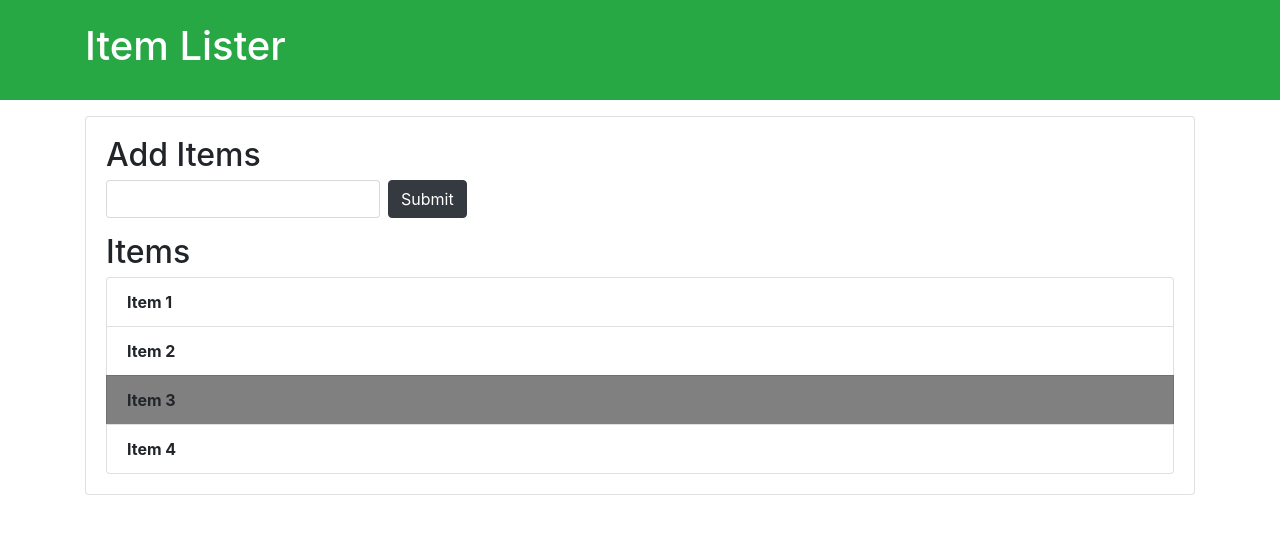
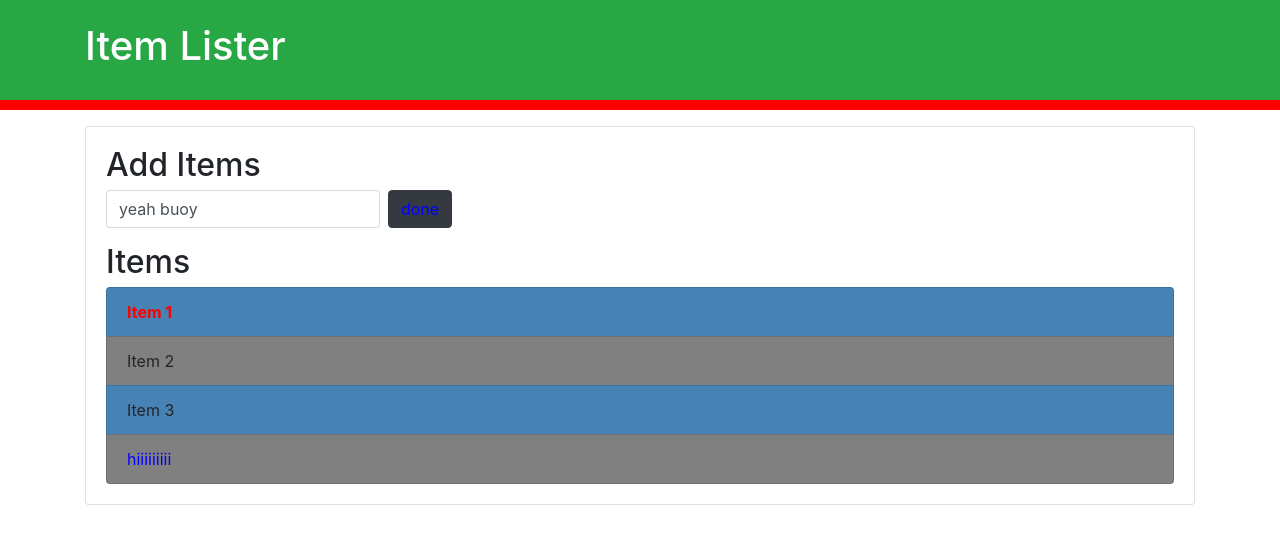
Before and after one commit to Surya-Pratap1912/sharpener_new, a plain HTML site: page index.html in a window 1280 px wide. Drawn offline with nearby package versions, Linux system fonts and the light colour scheme.

Commit message:
5th commit

```diff
--- a/index.html
+++ b/index.html
@@ -16,7 +16,7 @@
 <body>
   <header id="main-header" class="bg-success text-white p-4 mb-3">
     <div class="container">
-      <h1 id="header-title">Item Lister <span style="display:none">123</span></h1>
+      <h1 id="header-title">Item Lister </h1>
     </div>
   </header>
   <div class="container">
@@ -36,21 +36,34 @@
    </div>
   </div>
   <script>
-    var tgname= document.getElementsByTagName('li');
-console.log(tgname);
+    var header=document.querySelector('#main-header');
 
-tgname[2].style.backgroundColor= 'grey';
-tgname[1].style.fontWeight='bold';
-tgname[2].style.fontWeight='bold';
-tgname[3].style.fontWeight='bold';
-tgname[0].style.fontWeight='bold';
+console.log(header);
+header.style.borderBottom='solid red 10px';
 
-for(let i=0;i<items.length;i++)
+var input= document.querySelector('input');
+input.value="yeah buoy";
+
+var in_submit= document.querySelector('input[type="submit"]');
+in_submit.value='done';
+in_submit.style.color='blue';
+
+var lst= document.querySelector('.list-group-item:first-child');
+var lst2= document.querySelector('.list-group-item:last-child');
+lst.style.color='red';
+lst2.style.color='blue';
+lst2.textContent='hiiiiiiiii';
+
+//que3rySelectorAll
+
+var odd=document.querySelectorAll('li:nth-child(odd)');
+var even=document.querySelectorAll('li:nth-child(even)');
+console.log(odd);
+for (var i = 0 ; i < odd.length ; i++)
 {
-    tgname[i].style.backgroundColor='red';
-    tgname[i].style.fontWeight='bolder';
+    odd[i].style.backgroundColor = 'steelblue';
+    even[i].style.backgroundColor='grey';
 }
-
   </script>
   <!-- <script src="dom.js"></script> -->
 </body>
```
